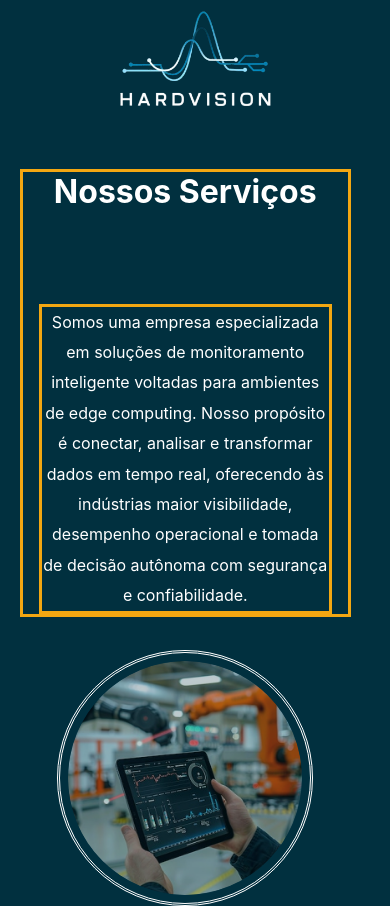
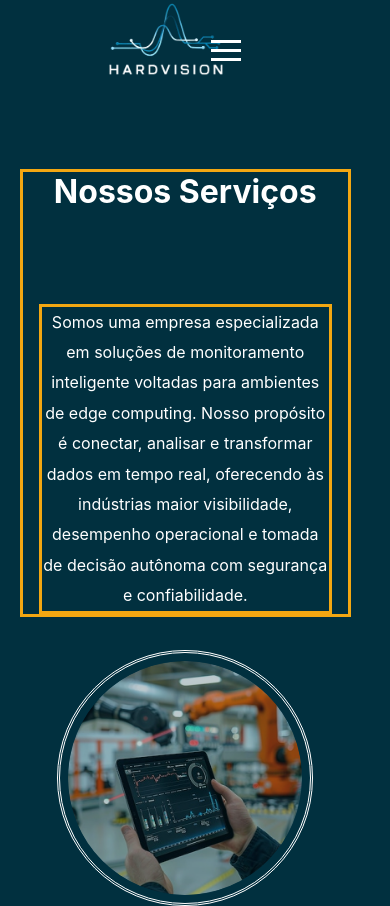
Before and after one commit to HardVision/site, a website: page public/servicos.html in a window 390 px wide. Drawn offline with Linux system fonts and the light colour scheme.

Commit message:
Atualizando navbar responsiva

```diff
--- a/public/css/servicos.css
+++ b/public/css/servicos.css
@@ -52,7 +52,7 @@ body {
     justify-self: center;
 }
 
-#nav-options h4 a{
+#nav-options h4 a {
     text-decoration: none;
     font-weight: 700;
     border-bottom: 1px solid transparent;
@@ -134,23 +134,26 @@ body {
 .landing-text h1 {
     margin-bottom: 9vh;
     text-align: left;
-    width:100%;
+    width: 100%;
     padding: 0;
 }
 
 .landing-text p {
     margin: 0;
     padding: 0;
-  width: 75%; /* Ou o mesmo valor do h1 */
+    width: 75%;
+    /* Ou o mesmo valor do h1 */
     line-height: 1.9;
     border: 3px solid #f3a712;
     text-align: left;
     box-sizing: border-box;
 }
+
 /*testando responsividade*/
 @media (max-width: 1024px) {
     .layer-page {
-    flex-direction: column; /* imagem abaixo do texto */
+        flex-direction: column;
+        /* imagem abaixo do texto */
         align-items: center;
         gap: 4vh;
     }
@@ -168,8 +171,10 @@ body {
         text-align: center;
     }
 }
+
 /*imagem*/
 @media (max-width: 768px) {
+
     #first-elipse,
     #second-elipse,
     #landing-image img {
@@ -191,19 +196,31 @@ body {
 
     /* NOVOS ESTILOS PARA A LOGO E NAVBAR */
     #nav-bar img {
-    margin-top: 6vw;
-    height: 24vh; /* aumenta o tamanho */
-    margin-left: 4vw; /* aproxima da borda esquerda */
+        height: 18vh;
+        margin: 4vw 0 4vh 8vw;
+        /* margin-top: 4vw;
+        margin-left: 4vw;
+        margin-bottom: 4vh; */
     }
 
     #nav-bar {
-display: flex;  }
+        display: flex;
+        align-items: center;
+        justify-content: space-between;
+        /* logo à esquerda, espaço entre */
+    }
 
     #hamburger {
-    padding-right: 1vw;
+        position: absolute;
+        left: 50%;
+        /*transform: translateX(-50%);*/
+        padding: 0;
+        cursor: pointer;
+        z-index: 1501;
+    }
 }
 
-}
+
 
 /* Estilo do botão hamburguer - inicialmente oculto */
 #hamburger {
@@ -220,6 +237,7 @@ display: flex;  }
 #entrarBtn {
     transition: all 0.3s ease;
 }
+
 /* ==== NOVO MENU RESPONSIVO ANIMADO ==== */
 
 /* Oculta o checkbox (controlador do menu) */
@@ -242,6 +260,7 @@ display: flex;  }
     background-color: white;
     transition: all 0.3s ease;
 }
+
 /*para navbar e botão*/
 /* Esconde checkbox */
 #menu-toggle {
@@ -249,15 +268,15 @@ display: flex;  }
 }
 
 /* Aplica transformações no ícone quando menu está aberto */
-#menu-toggle:checked + label#hamburger div:nth-child(1) {
+#menu-toggle:checked+label#hamburger div:nth-child(1) {
     transform: translateY(9px) rotate(45deg);
 }
 
-#menu-toggle:checked + label#hamburger div:nth-child(2) {
+#menu-toggle:checked+label#hamburger div:nth-child(2) {
     opacity: 0;
 }
 
-#menu-toggle:checked + label#hamburger div:nth-child(3) {
+#menu-toggle:checked+label#hamburger div:nth-child(3) {
     transform: translateY(-9px) rotate(-45deg);
 }
 
@@ -269,6 +288,7 @@ display: flex;  }
 
 /* RESPONSIVIDADE */
 @media (max-width: 768px) {
+
     /* Mostra botão hamburguer */
     #hamburger {
         display: block;
@@ -279,6 +299,7 @@ display: flex;  }
     #entrarBtn {
         display: none;
     }
+
     #nav-options h4 a {
         text-decoration: none;
         color: rgb(255, 255, 255);
@@ -286,12 +307,13 @@ display: flex;  }
     }
 
     #nav-options h4 a:hover {
-  color: #00FFFF; /* Ciano */
+        color: #00FFFF;
+        /* Ciano */
         text-decoration: underline;
     }
 
     /* Estilo do menu aberto */
-  #menu-toggle:checked ~ #nav-options {
+    #menu-toggle:checked~#nav-options {
         display: flex;
         flex-direction: column;
         position: fixed;
@@ -307,7 +329,7 @@ display: flex;  }
     }
 
     /* Estilo do botão "Entrar" dentro do menu */
-  #menu-toggle:checked ~ #entrarBtn {
+    #menu-toggle:checked~#entrarBtn {
         display: block;
         position: fixed;
         bottom: 5vh;
@@ -323,7 +345,7 @@ display: flex;  }
     }
 
     /* REMOVA a animação do <a> */
-#menu-toggle:checked ~ #nav-options h4 a {
+    #menu-toggle:checked~#nav-options h4 a {
         font-size: 1.8rem;
         color: white;
         text-decoration: none;
@@ -331,25 +353,27 @@ display: flex;  }
     }
 
     /* APLIQUE a animação no <h4> */
-#menu-toggle:checked ~ #nav-options h4 {
+    #menu-toggle:checked~#nav-options h4 {
         opacity: 1;
         transform: translateY(20px);
         animation: fadeInUp 0.5s forwards;
     }
 
     /* Delays na tag certa */
-#menu-toggle:checked ~ #nav-options h4:nth-child(1) {
+    #menu-toggle:checked~#nav-options h4:nth-child(1) {
         animation-delay: 0.2s;
     }
-#menu-toggle:checked ~ #nav-options h4:nth-child(2) {
+
+    #menu-toggle:checked~#nav-options h4:nth-child(2) {
         animation-delay: 0.4s;
     }
-#menu-toggle:checked ~ #nav-options h4:nth-child(3) {
+
+    #menu-toggle:checked~#nav-options h4:nth-child(3) {
         animation-delay: 0.6s;
     }
 
     /* Hover funciona normalmente */
-#menu-toggle:checked ~ #nav-options h4 a:hover {
+    #menu-toggle:checked~#nav-options h4 a:hover {
         color: #00FFFF;
         text-decoration: underline;
     }
```
Also changed, not shown: public/servicos.html (+1 -1 lines). Lines whose indentation alone changed are shown as unchanged.
